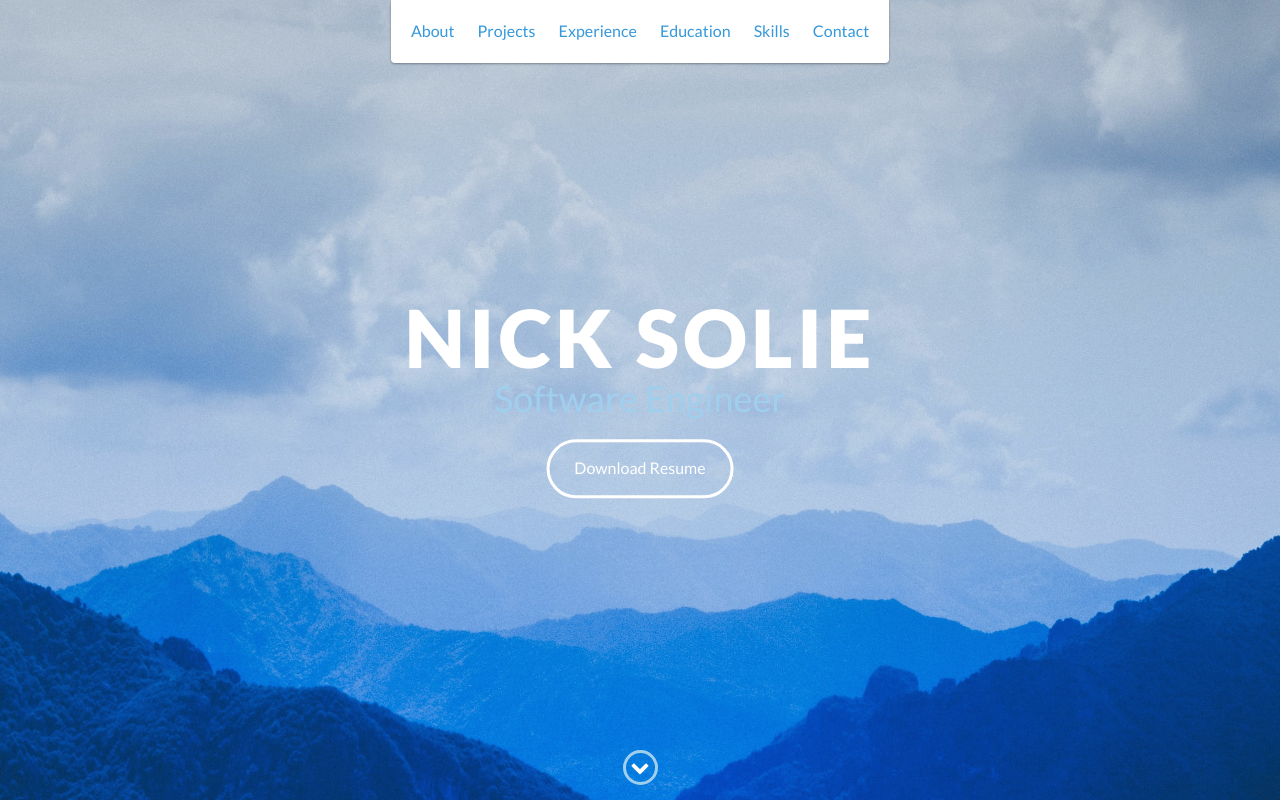
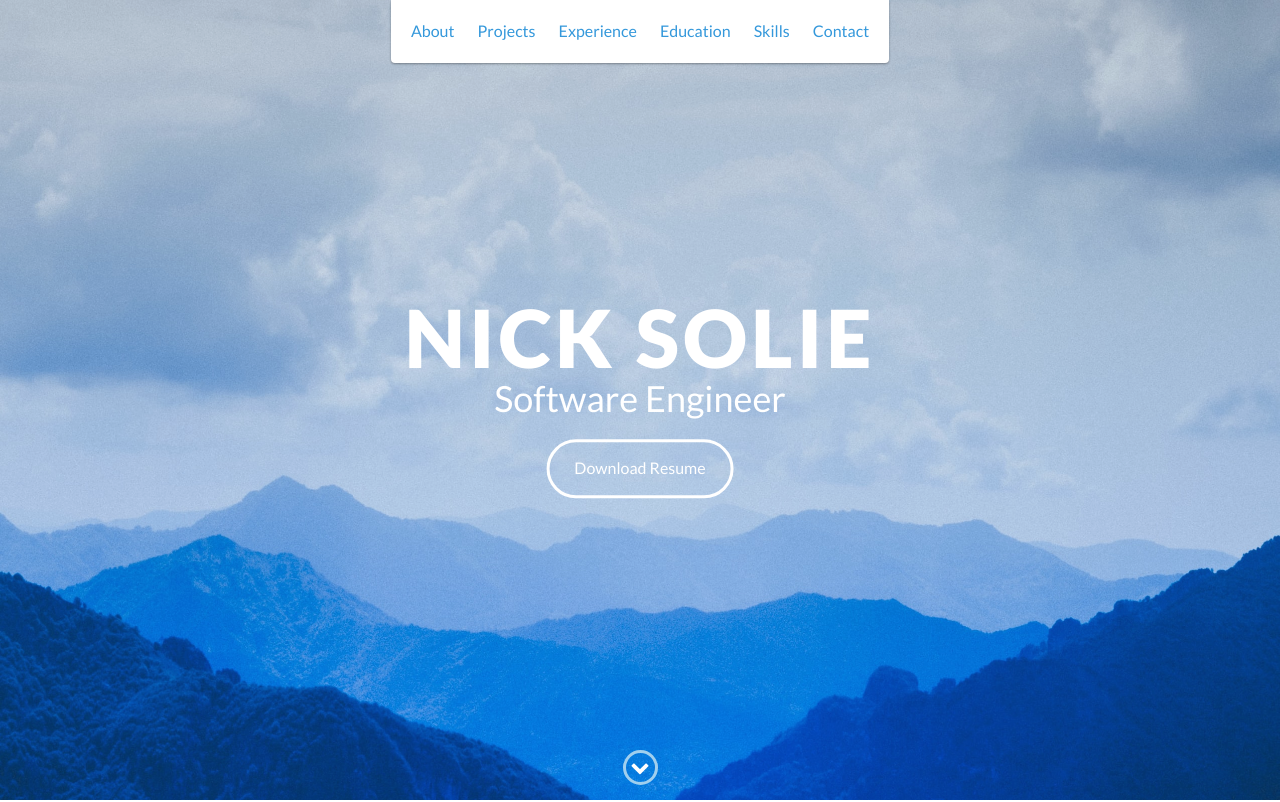
Before and after one commit to nicksolie/nicksolie.github.io, a website: page index.html in a window 1280 px wide. Shown: the top 802 px of the page. Drawn offline with nearby package versions, Linux system fonts and the light colour scheme.

Commit message:
Correct lead h2 color

```diff
--- a/index.html
+++ b/index.html
@@ -49,7 +49,7 @@
     <div id="lead">
         <div id="lead-content">
             <h1>Nick Solie</h1>
-            <h2>Software Engineer</h2>
+            <h2 style="color:white;">Software Engineer</h2>
             <a href="./NickSolieResume.pdf" target="_blank" class="btn-rounded-white">Download Resume</a>
         </div>
         <!-- End #lead-content -->
--- a/scss/styles.scss
+++ b/scss/styles.scss
@@ -378,7 +378,7 @@ footer {
     }
 
     h2 {
-        color: lighten($base-color, 25%);
+        color: #fff;
         font-weight: 500;
         font-size: 2.25em;
         margin-bottom: 15px;
```
